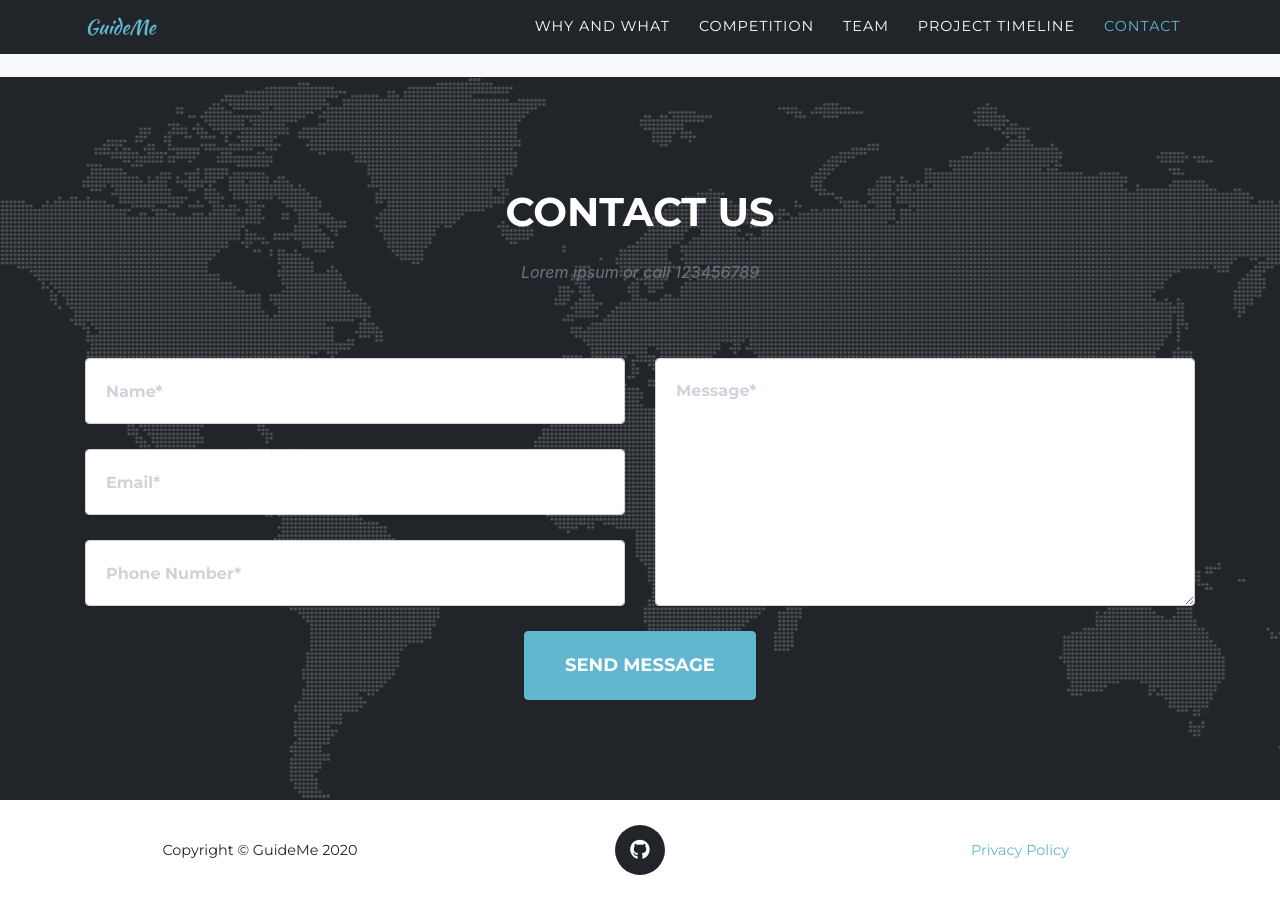
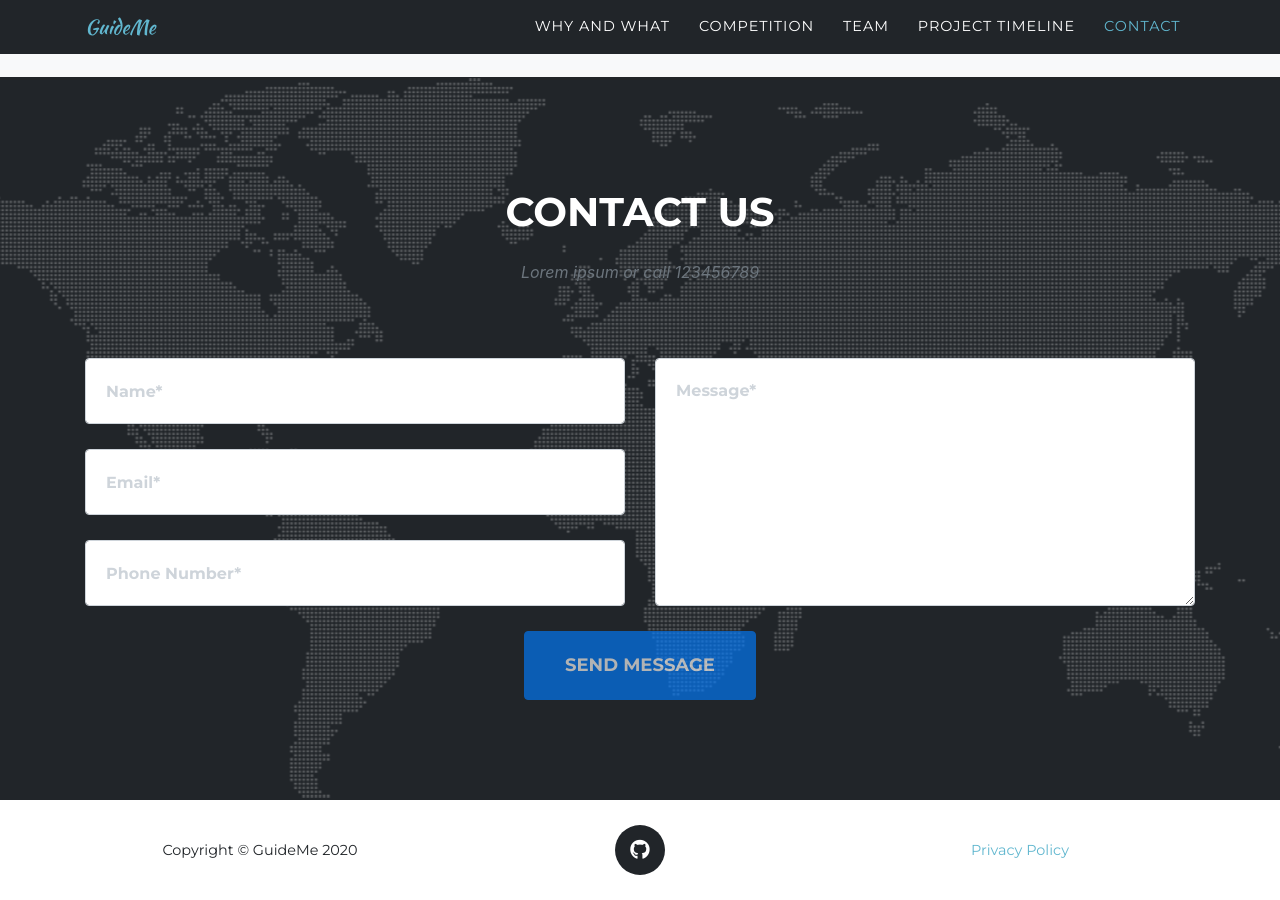
Before and after one commit to Unicorns-guideMe/guideMe-fiki, a Jekyll site: the page built from index.md, in a window 1280 px wide and 900 px high, scrolled down 4437 px. Built offline with Jekyll 4.4.1, drawn with Linux system fonts in a browser that asks for light colours; some web fonts are replaced.

Commit message:
disable contact form

```diff
--- a/_includes/contact.html
+++ b/_includes/contact.html
@@ -36,7 +36,7 @@
               <div class="clearfix"></div>
               <div class="col-lg-12 text-center">
                 <div id="success"></div>
-                <button id="sendMessageButton" class="btn btn-primary btn-xl text-uppercase" type="submit">Send Message</button>
+                <button disabled id="sendMessageButton" class="btn btn-primary btn-xl text-uppercase" type="submit">Send Message</button>
               </div>
 			  <input type="text" name="_gotcha" style="display:none">
 			  <input type="hidden" name="_next" value="#"/>
```
